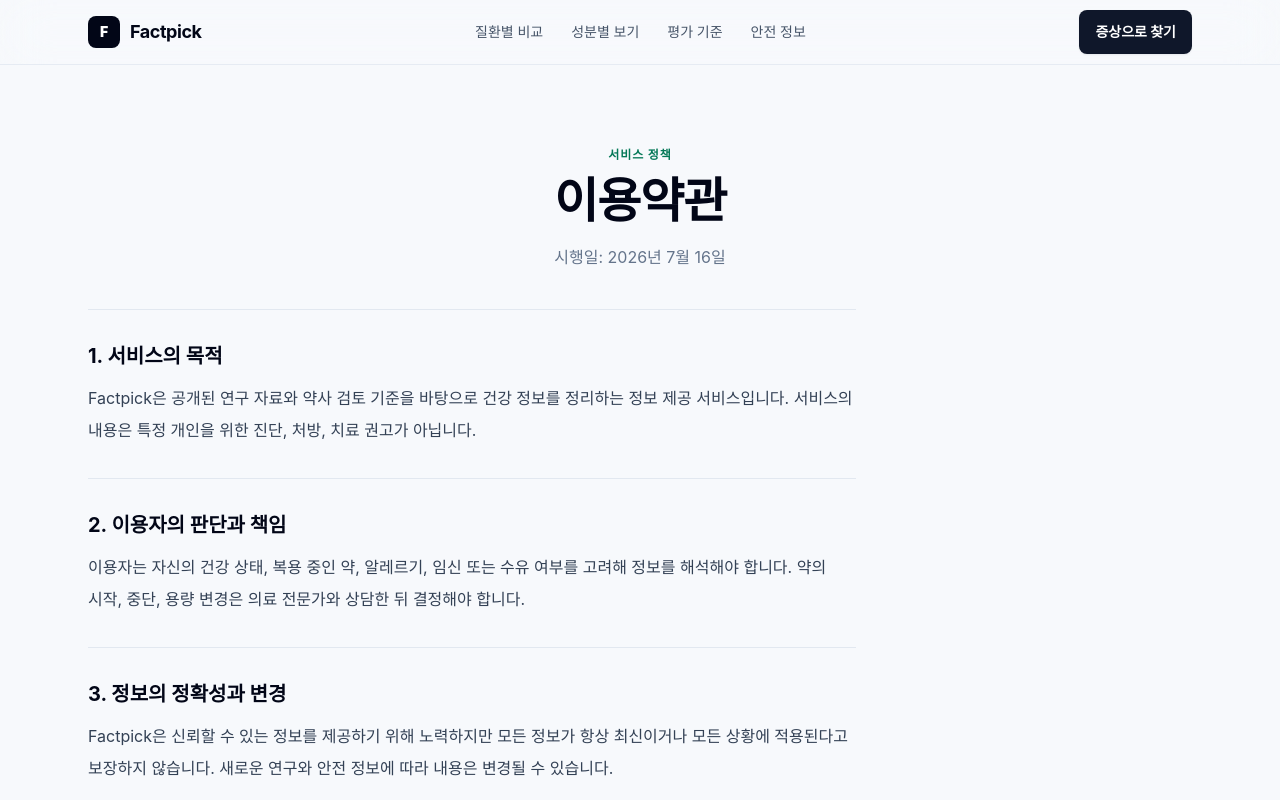
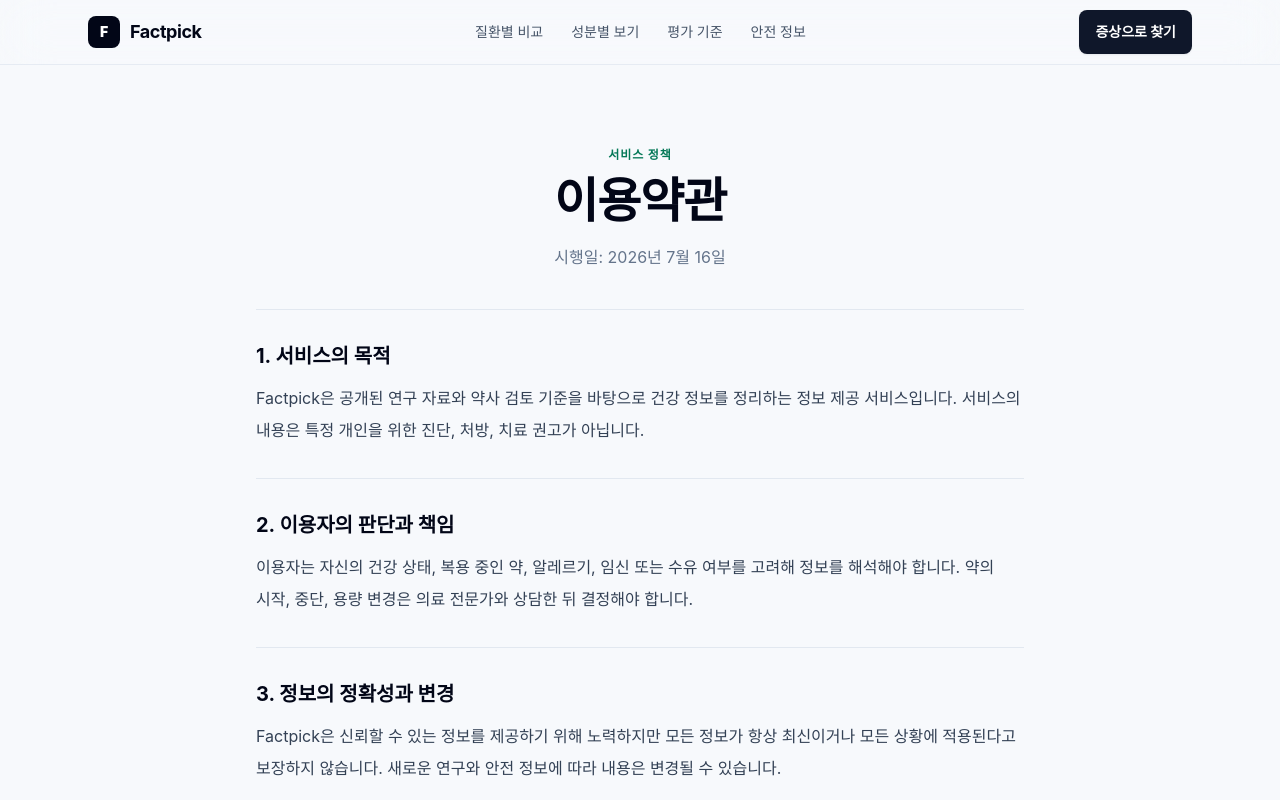
Before and after one commit to feel2174/factpick, a Next.js app in the folder nextjs/: page /terms in a window 1280 px wide. Shown: the top 800 px of the page. Built offline with nearby package versions, Linux system fonts and the light colour scheme; no server answers; a web font is replaced by a local one.

Commit message:
Fix centered content alignment

```diff
--- a/nextjs/app/globals.css
+++ b/nextjs/app/globals.css
@@ -190,6 +190,12 @@ main > header .flex {
   justify-content: center;
 }
 
+.content-shell > .max-w-3xl,
+.content-shell > .max-w-4xl,
+.content-shell > .max-w-5xl {
+  margin-inline: auto;
+}
+
 @media (min-width: 640px) {
   .content-shell { padding-inline: 1.5rem; }
 }
--- a/nextjs/app/substances/page.tsx
+++ b/nextjs/app/substances/page.tsx
@@ -40,7 +40,7 @@ export default async function SubstancesPage() {
           성분 이름만 보지 않고 질환별 효과, 근거 수준, 원료와 제형 차이를 함께 확인합니다.
         </p>
       </header>
-      <div className="mt-8 flex flex-wrap gap-2">
+      <div className="mt-8 flex flex-wrap justify-center gap-2">
         {categories.map((category) => (
           <a
             key={category}
```
